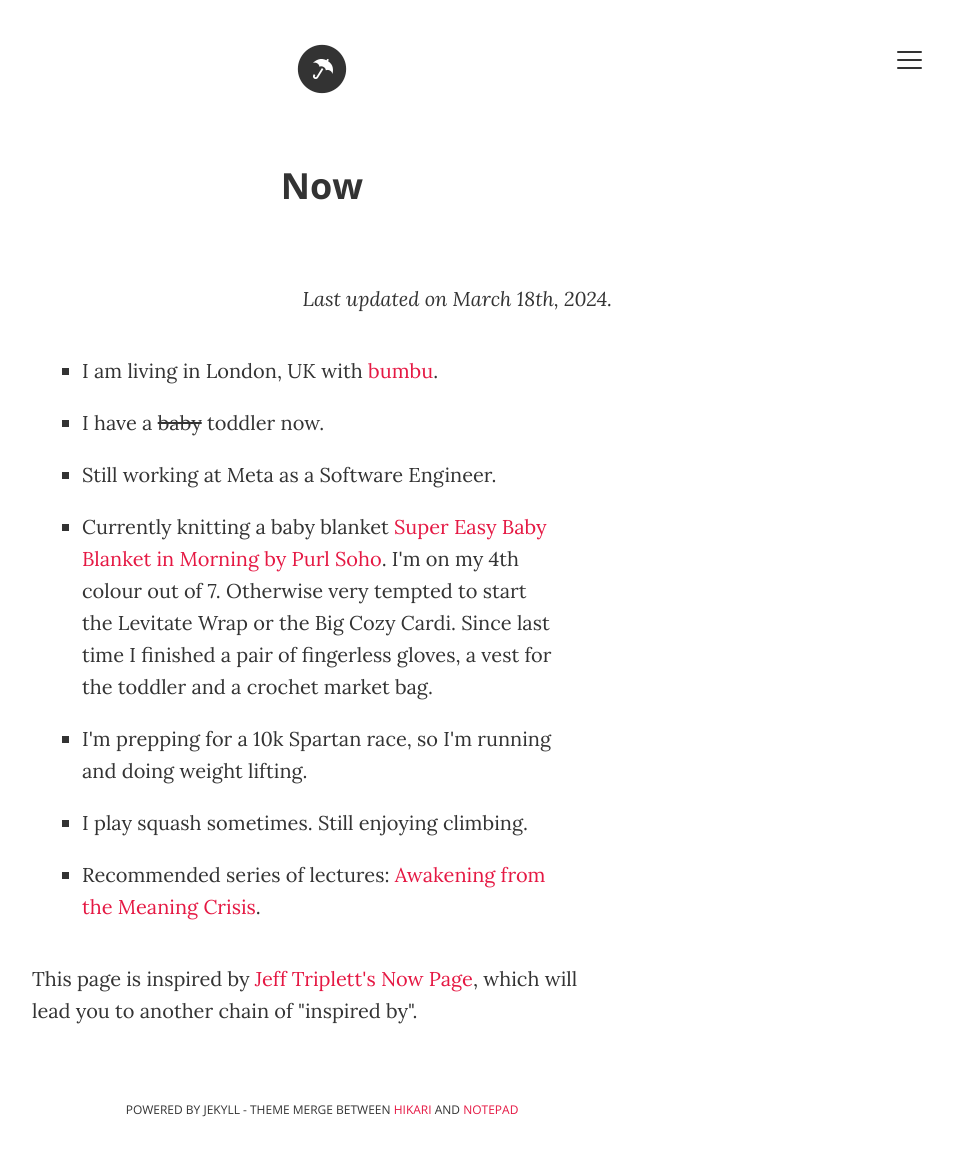
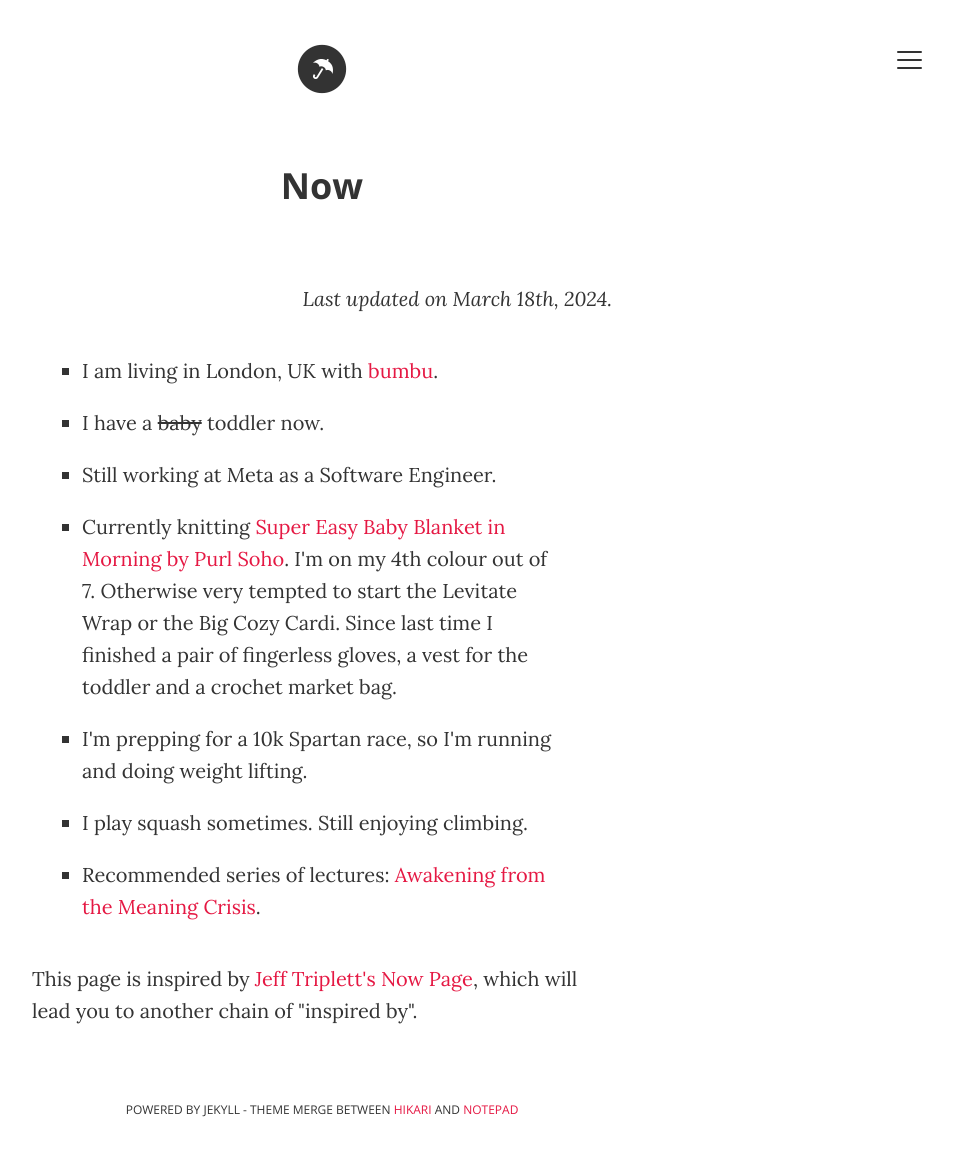
Before and after one commit to ana-balica/ana-balica.github.io, a Jekyll site: the page built from now.html, in a window 1280 px wide. Shown: the whole page, without its empty margins (318-1271 px from the left). Built offline with Jekyll 4.4.1, drawn with Linux system fonts in a browser that asks for light colours; comment, search, counter and statistics services are not loaded.

Commit message:
Update now.html

```diff
--- a/now.html
+++ b/now.html
@@ -11,7 +11,7 @@ description: "What I'm doing now"
       <li>I am living in London, UK with <a href="https://bumbu.me/" target="_blank">bumbu</a>.</li>
       <li>I have a <s>baby</s> toddler now.</li>
       <li>Still working at Meta as a Software Engineer.</li>
-      <li>Currently knitting a baby blanket <a href="https://www.ravelry.com/patterns/library/super-easy-baby-blanket-in-morning" target="_blank">Super Easy Baby Blanket in Morning by Purl Soho</a>.
+      <li>Currently knitting <a href="https://www.ravelry.com/patterns/library/super-easy-baby-blanket-in-morning" target="_blank">Super Easy Baby Blanket in Morning by Purl Soho</a>.
         I'm on my 4th colour out of 7. Otherwise very tempted to start the Levitate Wrap or the Big Cozy Cardi. Since last time I finished a pair of fingerless gloves, a vest for the toddler and a crochet market bag.</li>
       <li>I'm prepping for a 10k Spartan race, so I'm running and doing weight lifting.</li>
       <li>I play squash sometimes. Still enjoying climbing.</li>
```
